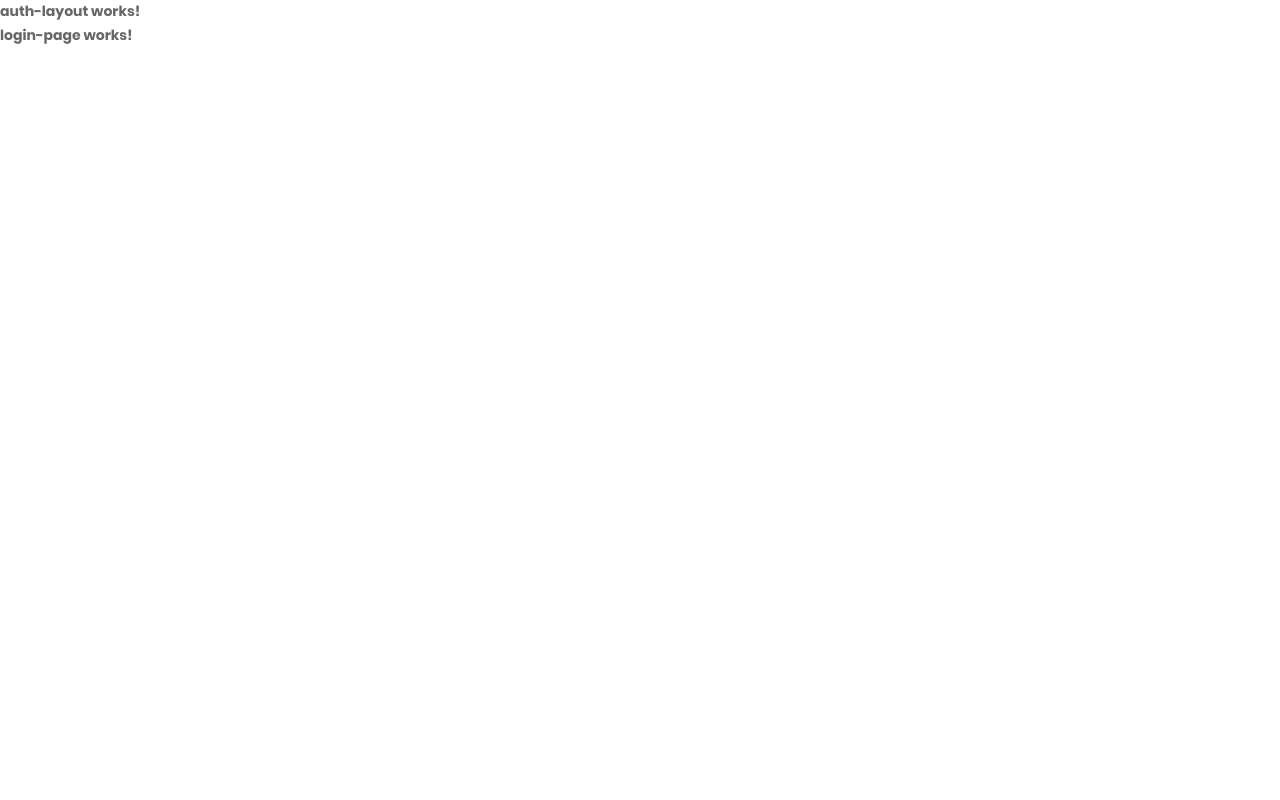
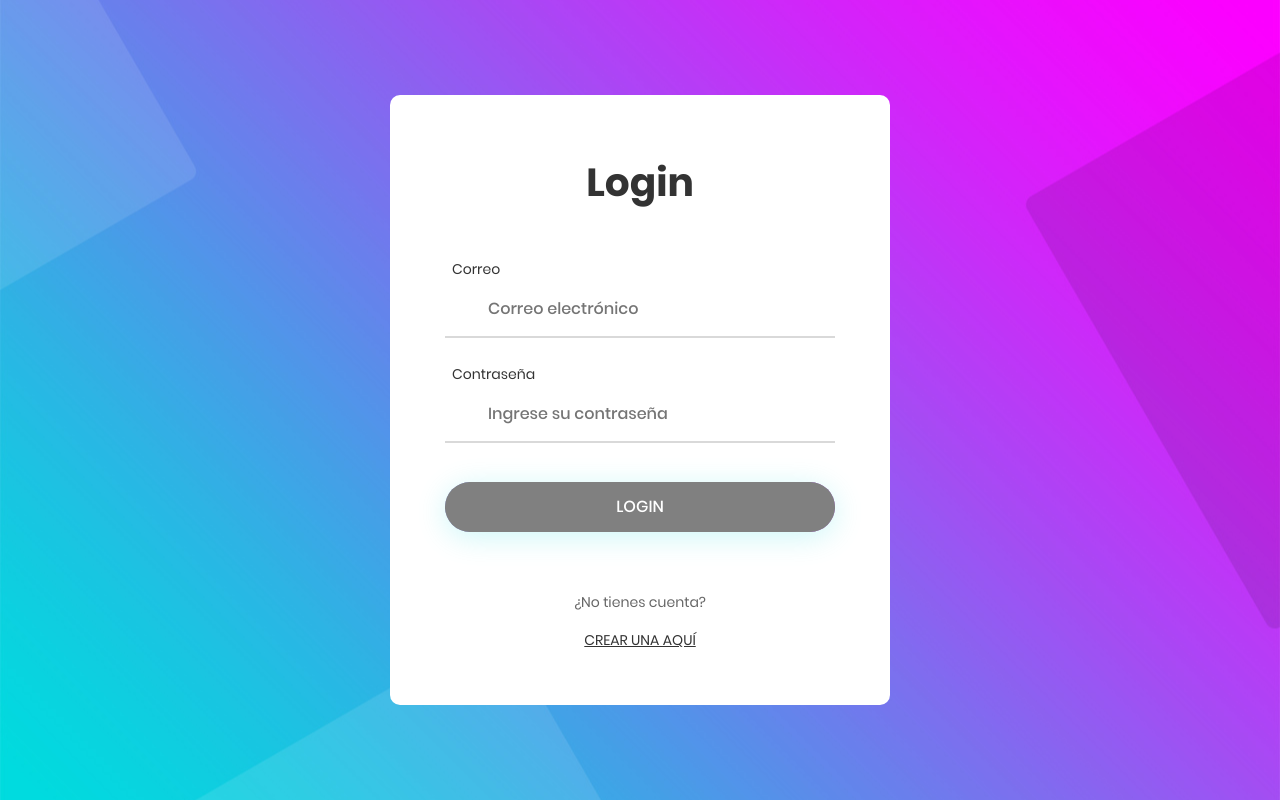
Before and after one commit to aragon-598/13-authApp, an Angular app: page /auth/login in a window 1280 px wide. Built offline with nearby package versions, Linux system fonts and the light colour scheme.

Commit message:
login & register pages  || diseño

```diff
--- a/src/app/auth/layouts/auth-layout/auth-layout.component.html
+++ b/src/app/auth/layouts/auth-layout/auth-layout.component.html
@@ -1,2 +1,9 @@
-<p>auth-layout works!</p>
-<router-outlet/>
+<div class="limiter">
+    <div class="container-login100" style="background-image: url('../../../../assets/images/bg-01.jpg');">
+        <div class="wrap-login100 p-l-55 p-r-55 p-t-65 p-b-54">
+
+            <router-outlet />
+
+        </div>
+    </div>
+  </div>
--- a/src/app/auth/pages/login-page/login-page.component.html
+++ b/src/app/auth/pages/login-page/login-page.component.html
@@ -1 +1,48 @@
-<p>login-page works!</p>
+<form [formGroup]="myForm" (ngSubmit)="login()" class="login100-form"
+      autocomplete="off">
+
+    <span class="login100-form-title p-b-49">
+        Login
+    </span>
+
+    <div class="wrap-input100 m-b-23">
+        <span class="label-input100">Correo</span>
+        <input class="input100"
+               type="email"
+               formControlName="email"
+               placeholder="Correo electrónico">
+        <span class="focus-input100"></span>
+    </div>
+
+    <div class="wrap-input100">
+        <span class="label-input100">Contraseña</span>
+        <input class="input100"
+               type="password"
+               formControlName="password"
+               placeholder="Ingrese su contraseña">
+        <span class="focus-input100"></span>
+    </div>
+
+    <div class="text-right p-t-8 p-b-31"></div>
+
+    <div class="container-login100-form-btn">
+        <div class="wrap-login100-form-btn">
+            <div class="login100-form-bgbtn"></div>
+            <button class="login100-form-btn"
+                    [disabled] = "myForm.invalid"
+                    type="submit">
+                Login
+            </button>
+        </div>
+    </div>
+
+    <div class="flex-col-c p-t-60">
+        <span class="txt1 p-b-17">
+            ¿No tienes cuenta?
+        </span>
+
+        <a routerLink="/auth/register" class="txt2">
+            Crear una aquí
+        </a>
+    </div>
+</form>
--- a/src/app/auth/pages/login-page/login-page.component.ts
+++ b/src/app/auth/pages/login-page/login-page.component.ts
@@ -1,4 +1,5 @@
-import { Component } from '@angular/core';
+import { Component, inject } from '@angular/core';
+import { FormBuilder, FormGroup, Validators } from '@angular/forms';
 
 @Component({
   templateUrl: './login-page.component.html',
@@ -6,4 +7,16 @@
 })
 export class LoginPageComponent {
 
+  private fb = inject(FormBuilder);
+
+  public myForm:FormGroup = this.fb.group({
+    email:['',[Validators.required,Validators.email]],
+    password: ['',[Validators.required,Validators.minLength(6)]]
+  });
+
+  login(){
+    console.log(this.myForm.value);
+
+  }
+
 }
--- a/src/app/auth/pages/register-page/register-page.component.html
+++ b/src/app/auth/pages/register-page/register-page.component.html
@@ -1 +1,57 @@
-<p>register-page works!</p>
+<form [formGroup]="myForm" (ngSubmit)="onSubmit()" class="login100-form"
+      autocomplete="off">
+
+    <span class="login100-form-title p-b-49">
+        Register
+    </span>
+
+    <div class="wrap-input100 m-b-23">
+        <span class="label-input100">Nombre</span>
+        <input class="input100"
+               type="text"
+               formControlName="name"
+               placeholder="Nombre">
+        <span class="focus-input100"></span>
+    </div>
+
+    <div class="wrap-input100 m-b-23">
+        <span class="label-input100">Correo</span>
+        <input class="input100"
+               type="email"
+               formControlName="email"
+               placeholder="Correo electrónico">
+        <span class="focus-input100"></span>
+    </div>
+
+    <div class="wrap-input100">
+        <span class="label-input100">Contraseña</span>
+        <input class="input100"
+               type="password"
+               formControlName="password"
+               placeholder="Ingrese su contraseña">
+        <span class="focus-input100"></span>
+    </div>
+
+    <div class="text-right p-t-8 p-b-31"></div>
+
+    <div class="container-login100-form-btn">
+        <div class="wrap-login100-form-btn">
+            <div class="login100-form-bgbtn"></div>
+            <button class="login100-form-btn"
+                    [disabled] = "myForm.invalid"
+                    type="submit">
+                Login
+            </button>
+        </div>
+    </div>
+
+    <div class="flex-col-c p-t-60">
+        <span class="txt1 p-b-17">
+            ¿Ya tienes cuenta?
+        </span>
+
+        <a routerLink="/auth/login" class="txt2">
+            Inicia sesión aquí
+        </a>
+    </div>
+</form>
--- a/src/app/auth/pages/register-page/register-page.component.ts
+++ b/src/app/auth/pages/register-page/register-page.component.ts
@@ -1,4 +1,5 @@
-import { Component } from '@angular/core';
+import { Component, inject } from '@angular/core';
+import { FormBuilder, FormGroup, Validators } from '@angular/forms';
 
 @Component({
   templateUrl: './register-page.component.html',
@@ -6,4 +7,17 @@
 })
 export class RegisterPageComponent {
 
+  public fb = inject(FormBuilder);
+
+  public myForm: FormGroup = this.fb.group({
+    name:['',[Validators.required]],
+    email:['',[Validators.required,Validators.email]],
+    password: ['',[Validators.required,Validators.minLength(6)]]
+  });
+
+  onSubmit(){
+    console.log(this.myForm.value);
+
+  }
+
 }
```
Also changed, not shown: src/app/auth/auth.module.ts (+7 -5 lines).
